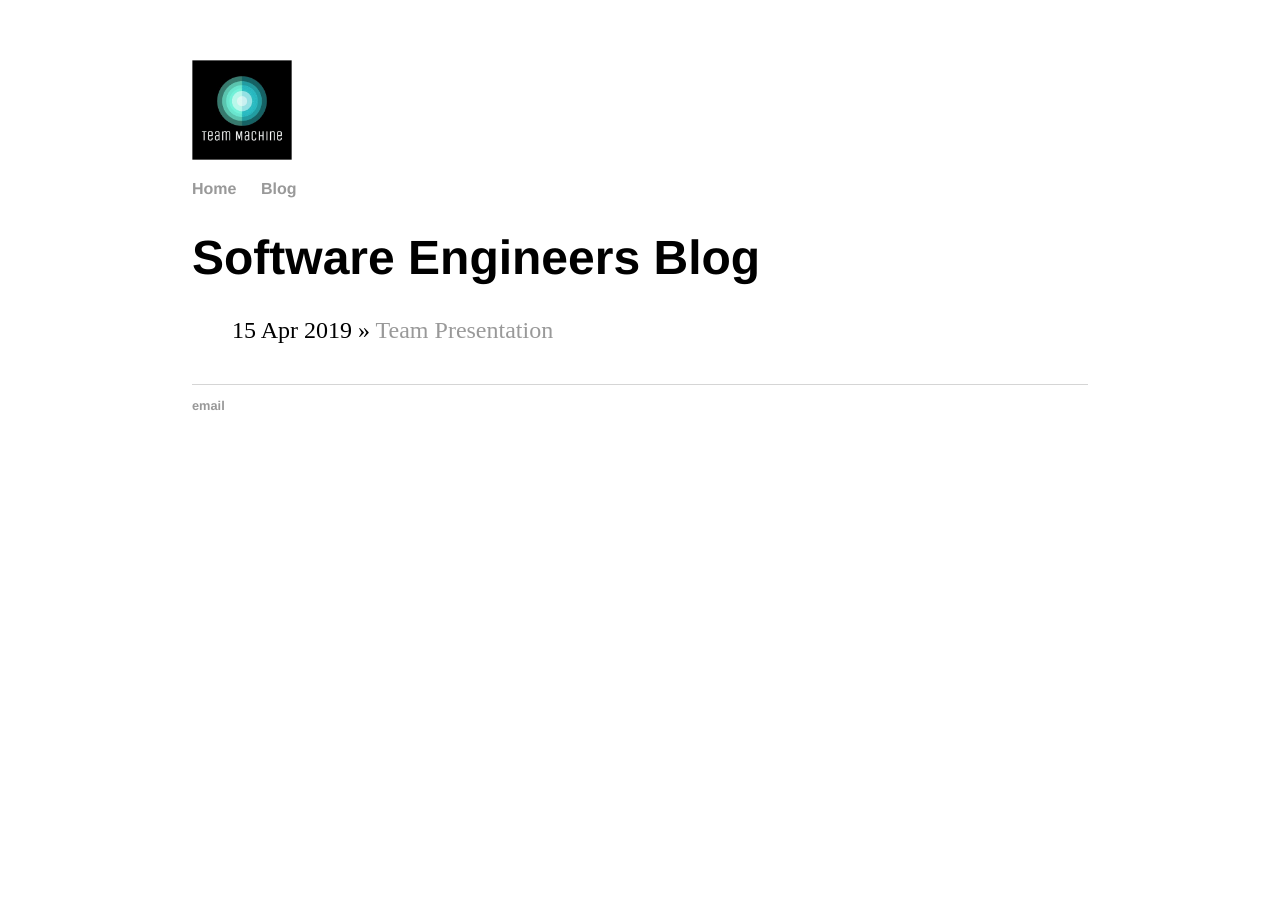
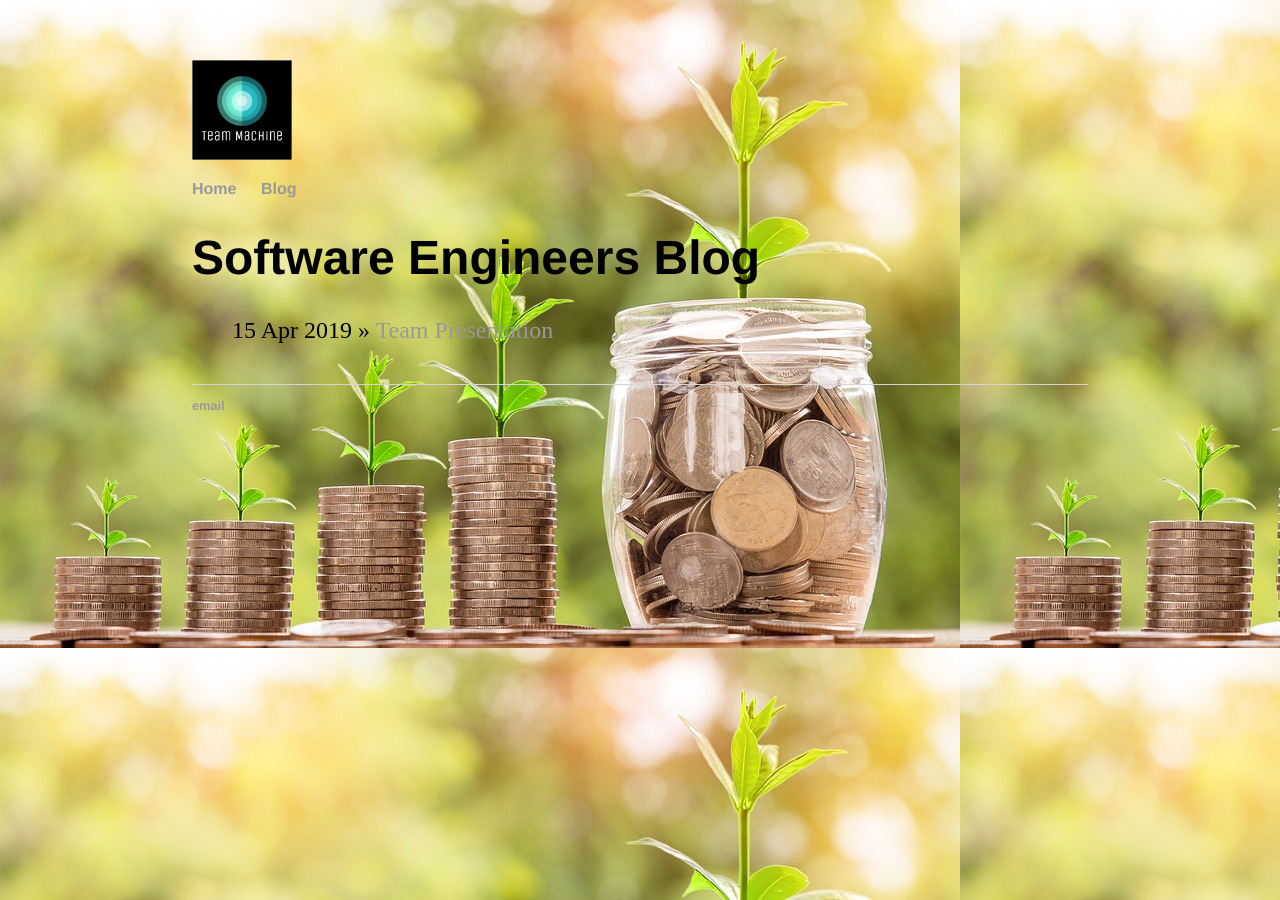
Before and after one commit to DBSE-teaching/isee2019-TeamMachine, a Jekyll site: the page built from docs/blog/index.html, in a window 1280 px wide. Built offline with Jekyll 4.4.1, drawn with Linux system fonts in a browser that asks for light colours; a file with an impossible date is left out.

Commit message:
Update index.html

```diff
--- a/docs/blog/index.html
+++ b/docs/blog/index.html
@@ -4,6 +4,7 @@ title: <span>Software Engineers</span> Blog
 ---
 	<h1>{{ page.title }}</h1>
 	<ul class="posts">
+		<body background="{{site.baseurl}}//images/B1.jpg">
 
 	  {% for post in site.posts %}
 	    <li><span>{{ post.date | date_to_string }}</span> » <a href="{{ site.baseurl }}{{ post.url }}" title="{{ post.title }}">{{ post.title }}</a></li>
```
